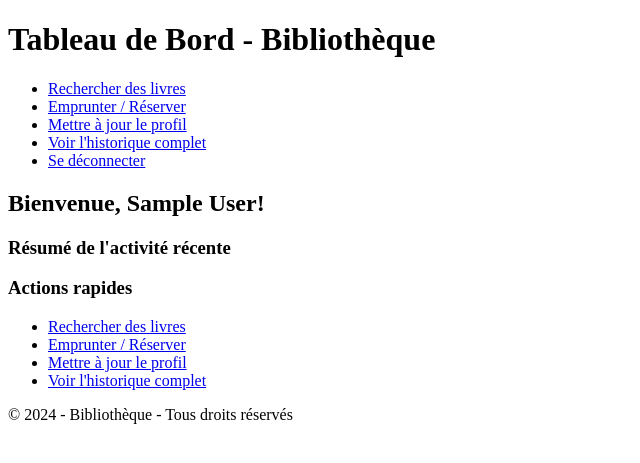
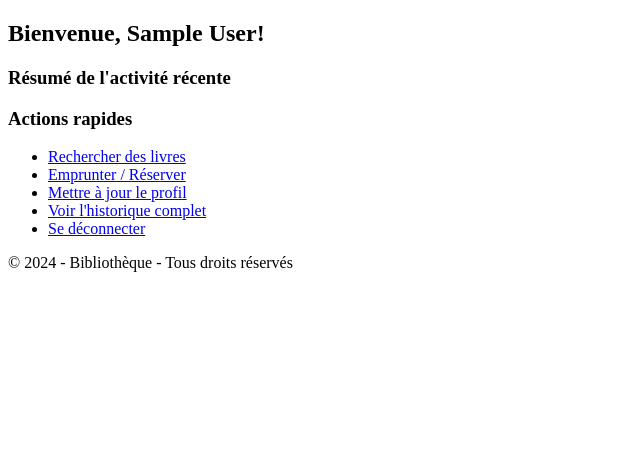
Before and after one commit to El-Nehmo/Managing-Web-Application-Library, a PHP site: page /dashboard.php in a window 1280 px wide. Shown: the top 463 px of the page, without its empty margins (0-640 px from the left). Run offline with PHP 8.4, Linux system fonts and the light colour scheme; the visitor is signed in with stand-in values (Sample User, id 1); data that the repository does not hold is empty.

Commit message:
Update dashboard.php
Removing duplicates

```diff
--- a/php/dashboard.php
+++ b/php/dashboard.php
@@ -31,18 +31,6 @@ $recent_history = $stmt_history->fetchAll(PDO::FETCH_ASSOC);
     <link rel="stylesheet" href="style.css">
 </head>
 <body>
-    <header>
-        <h1>Tableau de Bord - Bibliothèque</h1>
-        <nav>
-            <ul>
-                <li><a href="search.php">Rechercher des livres</a></li>
-                <li><a href="borrow_reserve.php">Emprunter / Réserver</a></li>
-                <li><a href="profile.php">Mettre à jour le profil</a></li>
-                <li><a href="history.php">Voir l'historique complet</a></li>
-                <li><a href="logout.php">Se déconnecter</a></li>
-            </ul>
-        </nav>
-    </header>
     <main>
         <h2>Bienvenue, <?php echo htmlspecialchars($user['prenom']); ?>!</h2>
         <section>
@@ -62,6 +50,7 @@ $recent_history = $stmt_history->fetchAll(PDO::FETCH_ASSOC);
                 <li><a href="borrow_reserve.php">Emprunter / Réserver</a></li>
                 <li><a href="profile.php">Mettre à jour le profil</a></li>
                 <li><a href="history.php">Voir l'historique complet</a></li>
+                <li><a href="logout.php">Se déconnecter</a></li>
             </ul>
         </section>
     </main>
```
